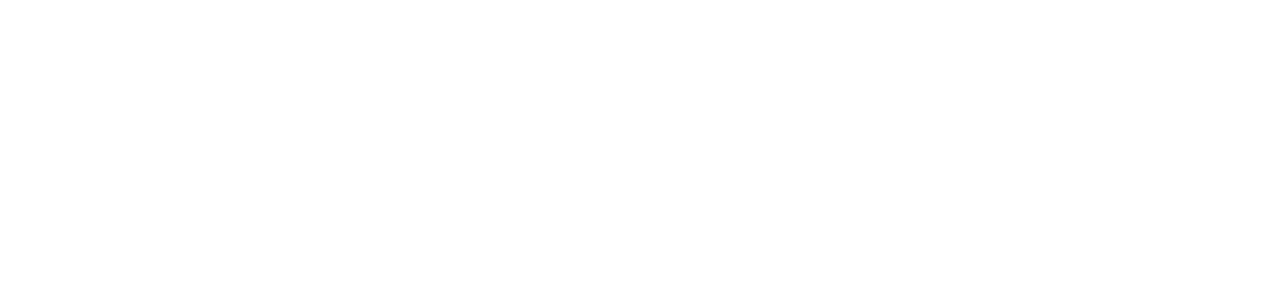
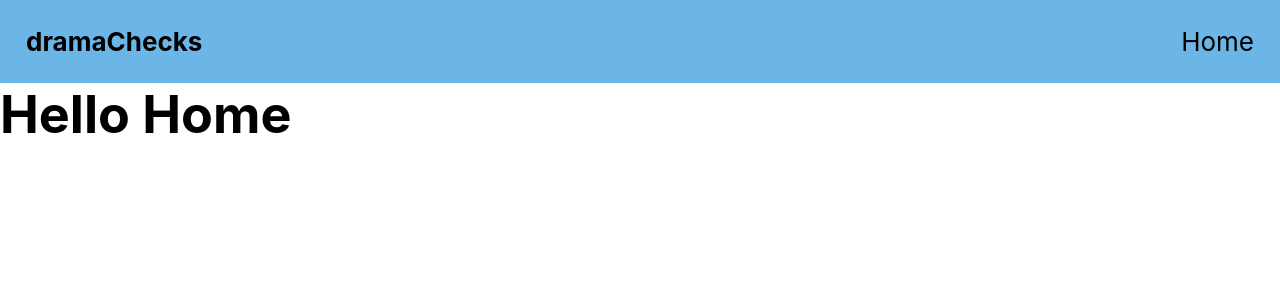
Before and after one commit to farihaorna23/dramaChecks, a React (Create React App) app in the folder src/client/: page / in a window 1280 px wide. Before the commit this address had no page. Shown: the top 300 px of the page. Built offline with nearby package versions, Linux system fonts and the light colour scheme.

Commit message:
Debugged Navbar component and enhanced styling and functionality

```diff
--- /dev/null
+++ b/src/client/src/App.css
@@ -0,0 +1,5 @@
+* {
+  margin: 0;
+  padding: 0;
+  box-sizing: border-box;
+}
--- a/src/client/src/App.jsx
+++ b/src/client/src/App.jsx
@@ -1,14 +1,15 @@
 import { BrowserRouter, Routes, Route } from "react-router-dom";
 import Home from "./pages/Home";
 import Navbar from "./components/Navbar";
+import "./App.css";
 
 const App = () => {
   return (
     <div className="App">
-      <Navbar></Navbar>
       <BrowserRouter>
+        <Navbar></Navbar>
         <Routes>
-          <Route path="/home" element={<Home />}></Route>
+          <Route path="/" element={<Home />}></Route>
         </Routes>
       </BrowserRouter>
     </div>
--- a/src/client/src/components/Navbar.css
+++ b/src/client/src/components/Navbar.css
@@ -1,3 +1,19 @@
 .navbar {
   background-color: rgb(107, 181, 231);
 }
+
+.logo {
+  font-size: 1rem;
+  display: inline-block;
+}
+
+.link {
+  color: black;
+  text-decoration: none;
+}
+
+.title {
+  padding: 1rem;
+  display: flex;
+  justify-content: space-between;
+}
--- a/src/client/src/components/Navbar.jsx
+++ b/src/client/src/components/Navbar.jsx
@@ -4,8 +4,12 @@
 const NavBar = () => {
   return (
     <div className="navbar">
-      <h1>Hello</h1>
-      <Link to="/Home">Home</Link>
+      <div class="title">
+        <h1 className="logo">dramaChecks</h1>
+        <Link className="link" to="/">
+          Home
+        </Link>
+      </div>
     </div>
   );
 };
```
